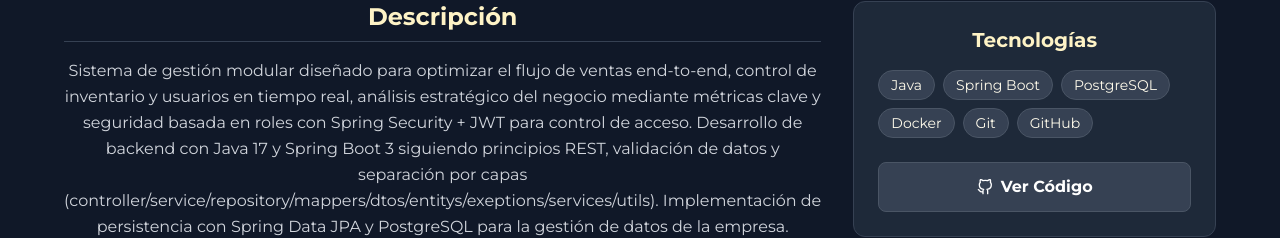
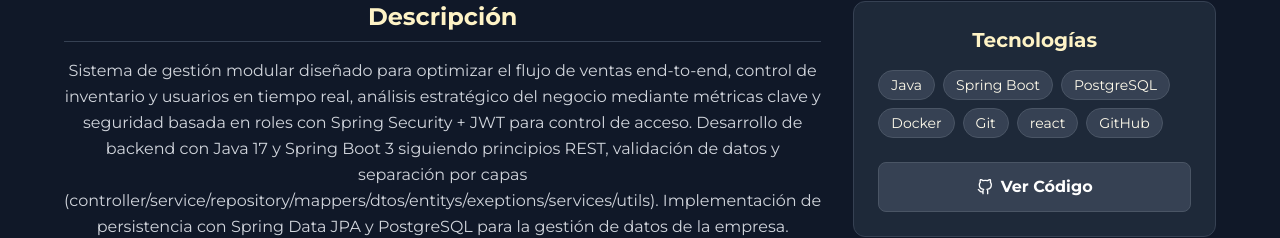
Before and after one commit to IngJoseMendez/portafolio, a React (Vite) app: page /project/1 in a window 1280 px wide. Shown: the part 1119-1357 px from the top of the page. Built offline with nearby package versions, Linux system fonts and the light colour scheme.

Commit message:
add react

```diff
--- a/src/data/projectsData.js
+++ b/src/data/projectsData.js
@@ -11,7 +11,7 @@ export const projectsData = [
             "https://res.cloudinary.com/dxl97cptv/image/upload/v1768153343/d2ab1218-bed7-4b11-9087-3c70d21e20a8.png",
             "https://res.cloudinary.com/dxl97cptv/image/upload/v1768153278/e42dde67-2cb2-47cc-95fd-97f93dc1a327.png"
         ],
-        technologies: ["Java", "Spring Boot", "PostgreSQL", "Docker", "Git", "GitHub"],
+        technologies: ["Java", "Spring Boot", "PostgreSQL", "Docker", "Git", "react", "GitHub"],
         githubUrl: "https://github.com/IngJoseMendez/Sistema-gesti-n-Vitalexa",
         demoUrl: "#"
     },
@@ -27,7 +27,7 @@ export const projectsData = [
             "https://res.cloudinary.com/dxl97cptv/image/upload/v1768170986/cadd00de-616c-42a0-8fca-f3d6b553ae08.png",
             "https://res.cloudinary.com/dxl97cptv/image/upload/v1768171017/ffb1c05e-1d7b-4546-a176-7e3a6c5a480e.png"
         ],
-        technologies: ["Java", "Spring Boot", "PostgreSQL", "Docker", "Git", "GitHub", "Mockito"],
+        technologies: ["Java", "Spring Boot", "PostgreSQL", "Docker", "Git", "react", "GitHub", "Mockito"],
         githubUrl: "https://github.com/IngJoseMendez/Medical_office_management",
         demoUrl: "#"
     },
```
